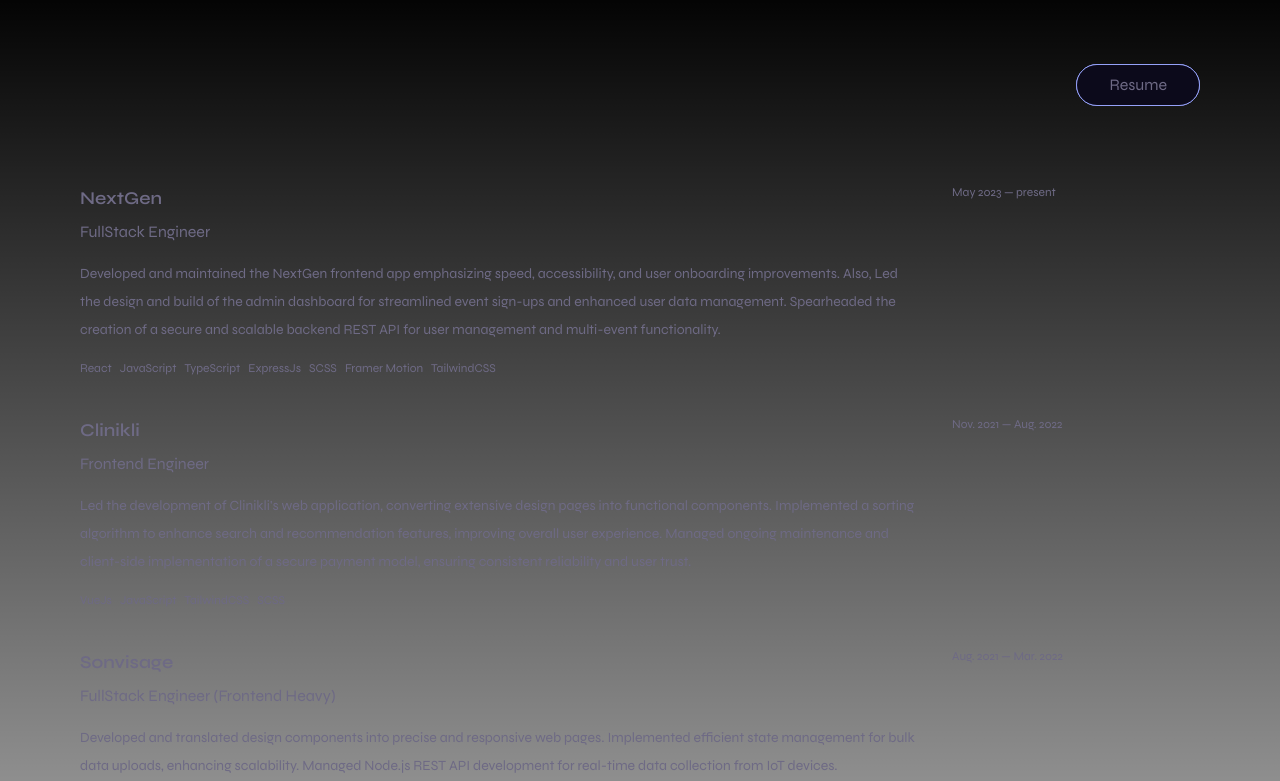
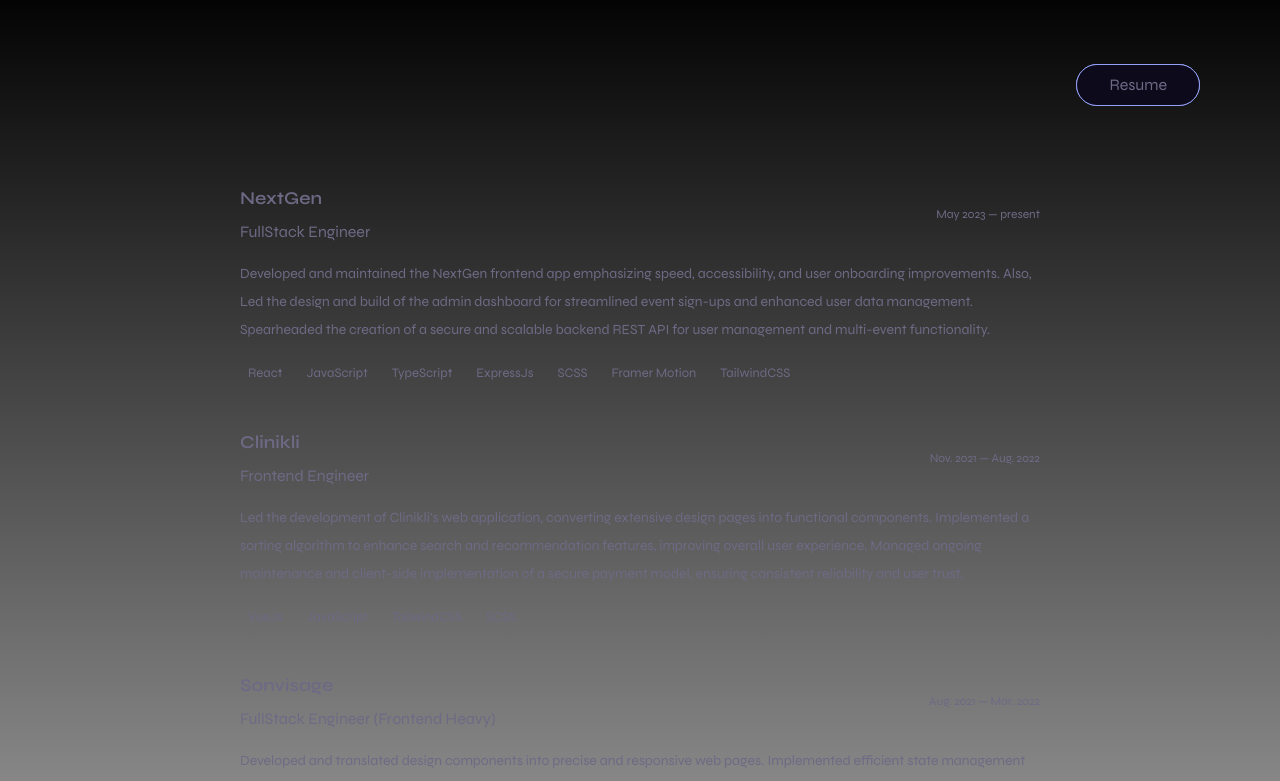
Before and after one commit to Ojochogwu866/portfolio-v3, a Next.js app: page /experience in a window 1280 px wide. Shown: the top 781 px of the page. Built offline with nearby package versions, Linux system fonts and the light colour scheme.

Commit message:
WIP: fix-resume

```diff
--- a/app/experience/page.tsx
+++ b/app/experience/page.tsx
@@ -4,7 +4,7 @@
 
 export default function Home() {
   return (
-      <main className=" px-[40px] md:px-[80px] mx-auto w-full">
+      <main className=" px-[20px] md:px-[80px] mx-auto md:w-9/12">
         <AllExperiencesprojects/>
       </main>
   )
--- a/components/All-Experiences-projects.tsx
+++ b/components/All-Experiences-projects.tsx
@@ -45,22 +45,30 @@
 } : ExperienceProps) {
     return (
     <section className='flex gap-y-4 text-[#6E6A85] '>
-        <a href="" className=' flex gap-8'>
-        <div className='md:w-9/12 flex flex-col'>
+        <div className=' flex gap-8'>
+            <div className='w-full'>
+          <div className='w-full flex justify-between items-center'>
+            <div className=''>
               <h3 className=' text-lg font-semibold'>{organization}</h3>
               <p className='text-base font-normal mt-2'>{title}</p>
+            </div>
+           <div className=' '>
+            <p className=' text-xs'>{date}</p>
+          </div>
+          </div>
           <p className=' text-sm leading-7 mt-4'>{description}</p>
-            <ul className=' mt-4 flex gap-2 w-full'>
+          <ul className=' mt-4 flex flex-wrap w-full gap-2'>
             {stack.map((stacks, index) => (
-                    <li className=' text-xs gap-4 flex items-center text-[#6E6A85] ' key={index}>{stacks}</li>
+              <li
+                className='w-fit text-[13px] py-1 px-2 gap-4 flex items-center  text-[#6E6A85]   rounded-full '
+                key={index}
+              >
+                {stacks}
+              </li>
             ))}
           </ul>
         </div>
-             <div className=''>
-            <p className=' text-xs'>{date}</p>
         </div>
-        </a>
-
     </section>
     )
 }
```
Lines whose indentation alone changed are shown as unchanged.
